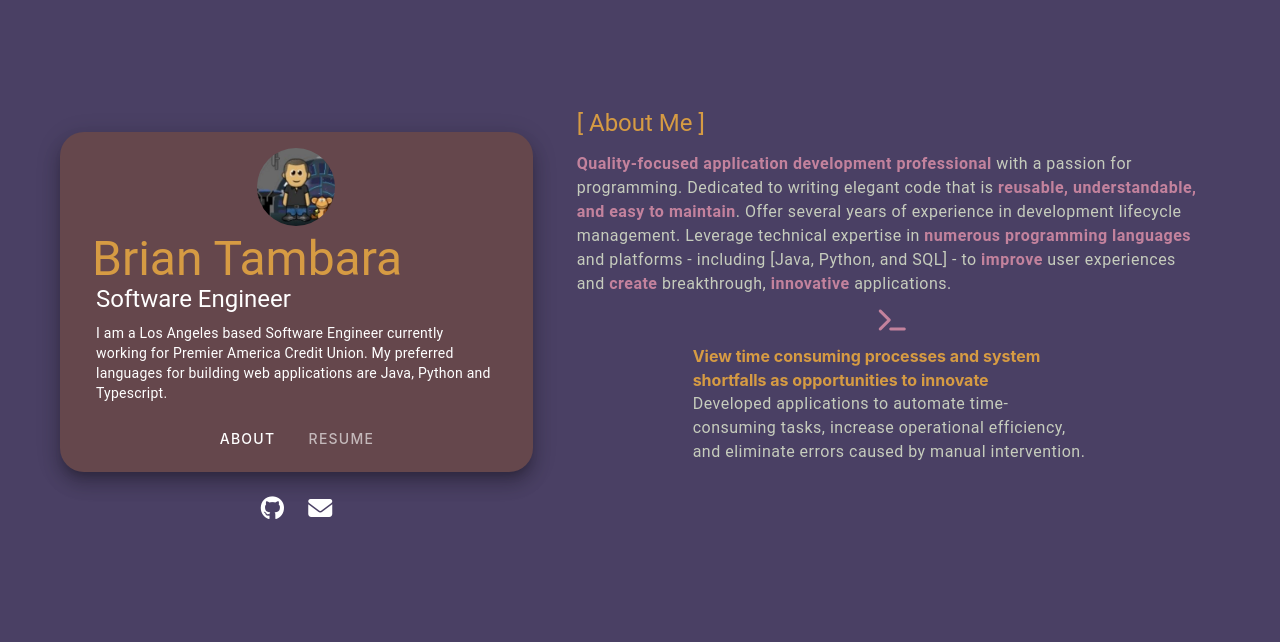
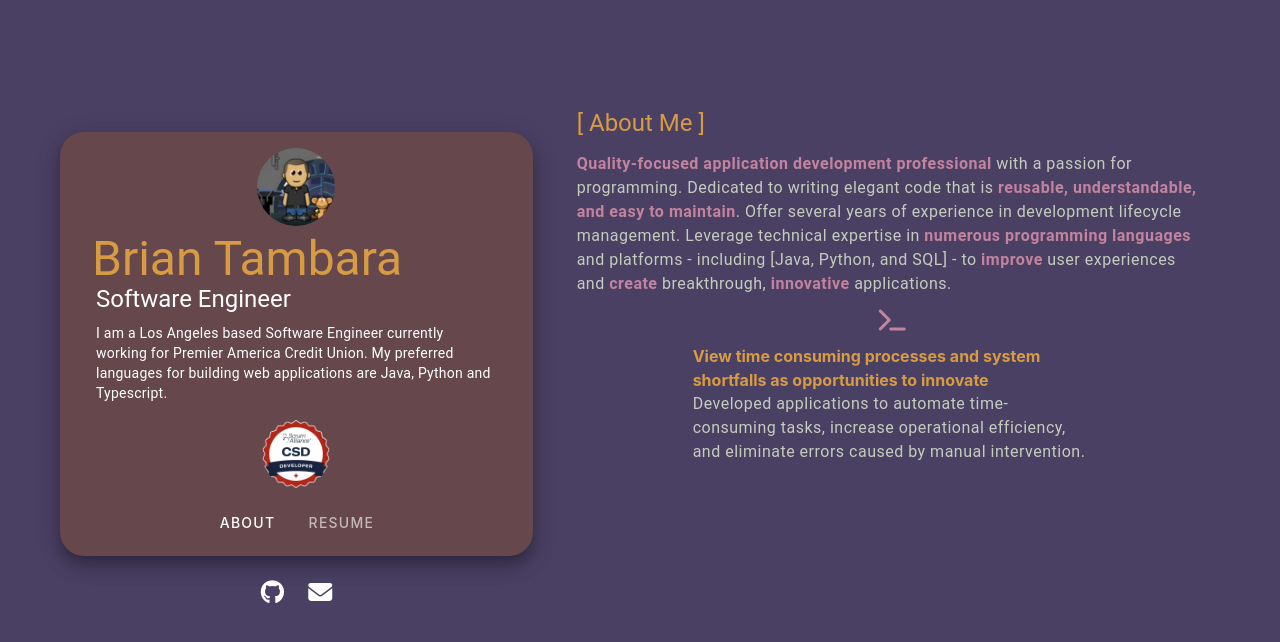
Before and after one commit to btambara/brian-tambara-com, a Vue app: page / in a window 1280 px wide. Shown: the top 642 px of the page. Built offline with nearby package versions, Linux system fonts and the light colour scheme.

Commit message:
add scrum cert tag on About item

```diff
--- a/src/App.vue
+++ b/src/App.vue
@@ -2,6 +2,7 @@
 import Resume from "./components/ResumeItem.vue";
 import About from "./components/AboutItem.vue";
 import avatar from "./assets/avatar.jpg";
+import scrum from "./assets/sa-csd-600.png"
 import { ref } from "vue";
 
 const isAboutShowing = ref(true);
@@ -59,6 +60,9 @@ function handleResume() {
               I am a Los Angeles based Software Engineer currently working for Premier America Credit Union. My preferred languages for building web applications are
               Java, Python and Typescript.
             </div>
+            <div class="pt-4">
+              <v-avatar :image="scrum" size="68"></v-avatar>
+            </div>
             <div class="mt-4 pb-4">
               <v-btn :variant="variantAbout" @click="handleAbout()">
                 About
```
Also changed, not shown: src/assets/sa-csd-600.png (added).
